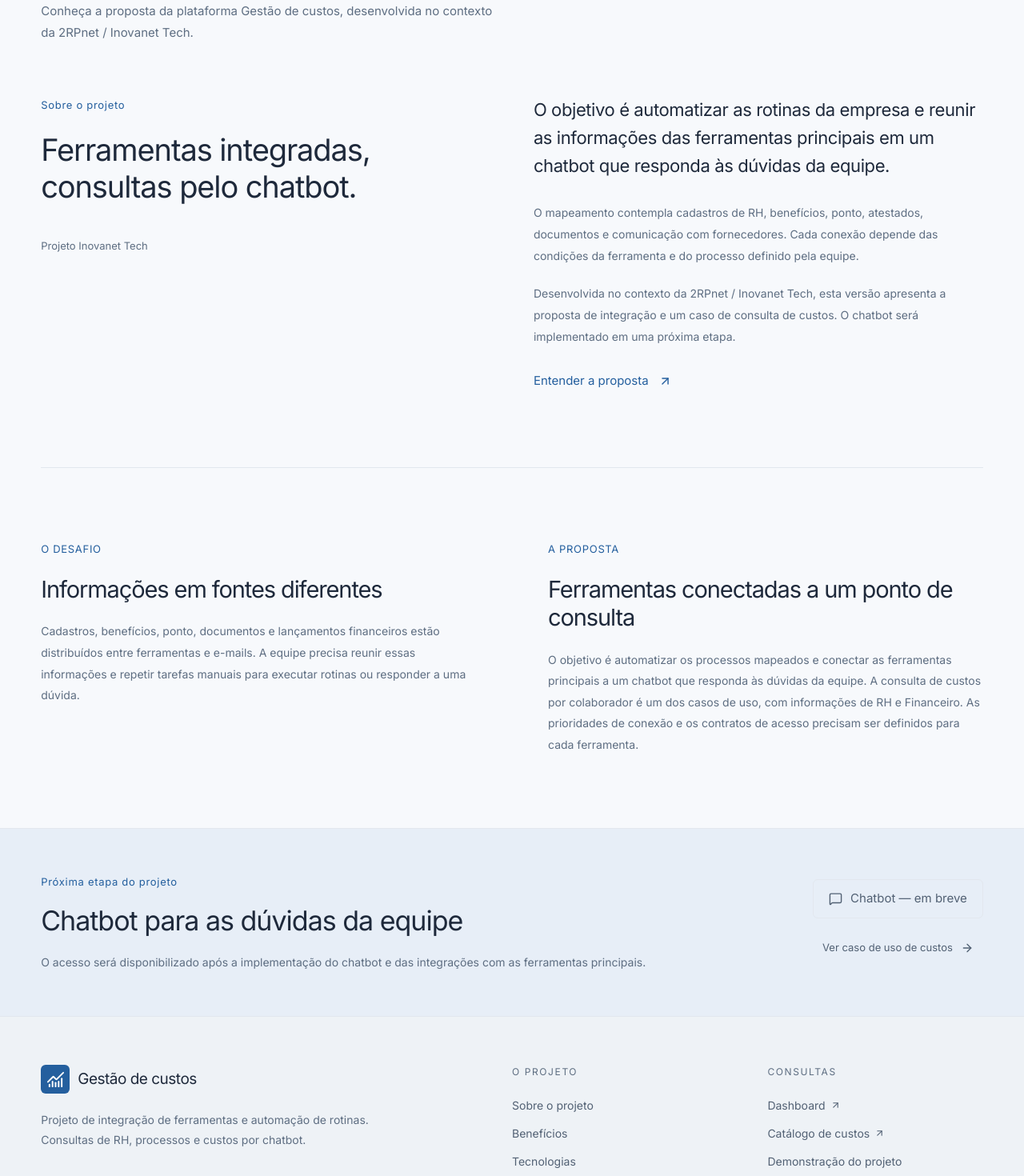
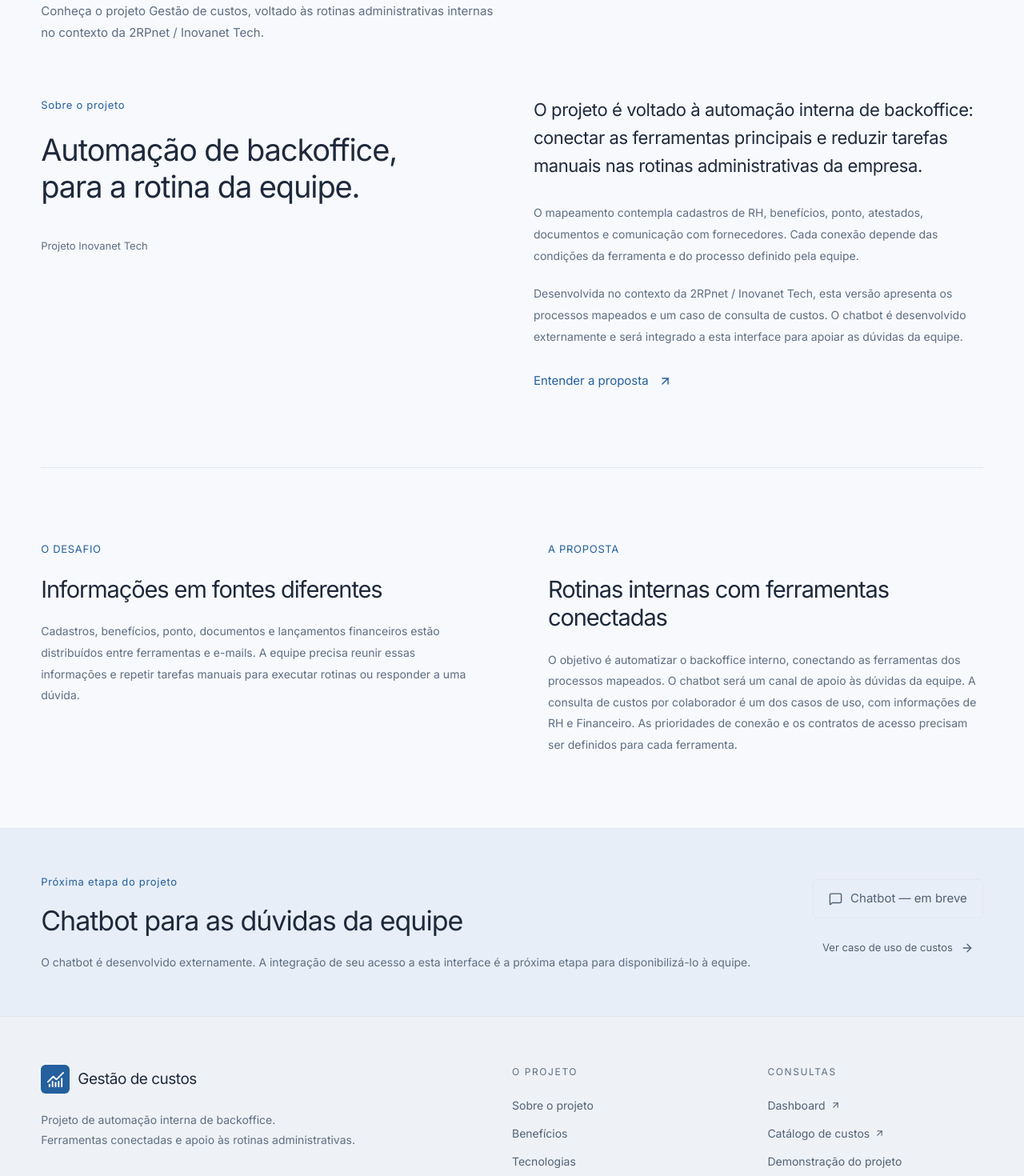
Before and after one commit to Jukamargo/frontend-pi-gestao-de-custos, a React (Vite) app in the folder intelligent-cost-management/: page /sobre in a window 1280 px wide. Shown: the part 340-1810 px from the top of the page at 80% size. Built offline with nearby package versions, Linux system fonts and the light colour scheme.

Commit message:
fix: Alinhar a apresentação ao backoffice interno

```diff
--- a/intelligent-cost-management/index.html
+++ b/intelligent-cost-management/index.html
@@ -27,7 +27,7 @@
     </script>
     <meta
       name="description"
-      content="Gestão de custos — Inovanet: projeto de automação de rotinas e integração das ferramentas principais a um chatbot para responder às dúvidas da equipe."
+      content="Gestão de custos — Inovanet: projeto de automação interna de backoffice, com integração de ferramentas de RH, Financeiro, documentos e comunicação. Acesso ao chatbot externo com integração pendente nesta interface."
     />
     <title>Gestão de custos | Automação e chatbot</title>
   </head>
--- a/intelligent-cost-management/src/components/EcosystemScope.tsx
+++ b/intelligent-cost-management/src/components/EcosystemScope.tsx
@@ -16,8 +16,8 @@ export function EcosystemScope() {
         <span className="eyebrow">Mapeamento de RH</span>
         <h2 id="ecosystem-heading">Serviços e oportunidades de automação</h2>
         <p>
-          O objetivo é automatizar as rotinas mapeadas e conectar as ferramentas
-          principais ao chatbot para responder às dúvidas da equipe. As
+          O mapeamento reúne as rotinas de RH do projeto de automação interna de
+          backoffice. O chatbot será um canal de consulta para a equipe. As
           situações abaixo indicam o encaminhamento de cada serviço; não
           representam integrações ativas nesta demonstração.
         </p>
--- a/intelligent-cost-management/src/components/MarketingSections.tsx
+++ b/intelligent-cost-management/src/components/MarketingSections.tsx
@@ -25,16 +25,16 @@ export function AboutSection() {
         <div className="about-intro">
           <span className="eyebrow">Sobre o projeto</span>
           <h2>
-            Ferramentas integradas, <br />
-            consultas pelo chatbot.
+            Automação de backoffice, <br />
+            para a rotina da equipe.
           </h2>
           <span className="section-index">Projeto Inovanet Tech</span>
         </div>
         <div className="about-copy">
           <p className="lead-copy">
-            O objetivo é automatizar as rotinas da empresa e reunir as
-            informações das ferramentas principais em um chatbot que responda às
-            dúvidas da equipe.
+            O projeto é voltado à automação interna de backoffice: conectar as
+            ferramentas principais e reduzir tarefas manuais nas rotinas
+            administrativas da empresa.
           </p>
           <p>
             O mapeamento contempla cadastros de RH, benefícios, ponto,
@@ -44,8 +44,9 @@ export function AboutSection() {
           </p>
           <p>
             Desenvolvida no contexto da 2RPnet / Inovanet Tech, esta versão
-            apresenta a proposta de integração e um caso de consulta de custos.
-            O chatbot será implementado em uma próxima etapa.
+            apresenta os processos mapeados e um caso de consulta de custos. O
+            chatbot é desenvolvido externamente e será integrado a esta
+            interface para apoiar as dúvidas da equipe.
           </p>
           <Link to="/sobre" className="text-link">
             Entender a proposta <ArrowUpRight size={17} />
@@ -79,7 +80,7 @@ const benefits = [
     title: 'Consultar em uma conversa',
     text: 'Usar o chatbot como ponto de consulta para dúvidas sobre processos, ferramentas e custos.',
     detail:
-      'O chatbot será implementado futuramente. Nesta versão, a consulta de custos está disponível no dashboard, no catálogo e nos seletores demonstrativos.',
+      'O chatbot é desenvolvido externamente; sua integração a esta interface está pendente. A consulta de custos já pode ser explorada no dashboard, no catálogo e nos seletores demonstrativos.',
   },
   {
     icon: Gauge,
@@ -87,7 +88,7 @@ const benefits = [
     title: 'Identificar a fonte da resposta',
     text: 'Apresentar a origem das informações e distinguir dados demonstrativos de processos ainda em análise.',
     detail:
-      'O chatbot futuro deverá indicar a origem das informações. O mapeamento atual preserva as restrições da Alura, do SENAI e do Jurídico.',
+      'A integração ao chatbot externo deve preservar a indicação das fontes. O mapeamento atual registra as restrições da Alura, do SENAI e do Jurídico.',
   },
 ]
 export function BenefitsSection({ expanded = false }: { expanded?: boolean }) {
@@ -98,10 +99,11 @@ export function BenefitsSection({ expanded = false }: { expanded?: boolean }) {
           <SectionHeading
             level={expanded ? 1 : 2}
             eyebrow="Objetivos da solução"
-            title="Automação com um ponto de consulta"
+            title="Automação para o backoffice interno"
           >
-            Conectar os sistemas principais, automatizar os processos mapeados e
-            disponibilizar as informações para consulta pelo chatbot.
+            Conectar os sistemas usados pela equipe e automatizar cadastros,
+            trocas de dados, documentos e comunicação. O chatbot será um canal
+            de consulta às informações dessas rotinas.
           </SectionHeading>
           {!expanded && (
             <Link to="/beneficios" className="text-link">
@@ -135,12 +137,12 @@ export function AgentSection({ full = false }: { full?: boolean }) {
           <div>
             <SectionHeading
               level={full ? 1 : 2}
-              eyebrow="Chatbot · próxima etapa"
+              eyebrow="Chatbot externo · integração pendente"
               title="Perguntas sobre processos, ferramentas e custos"
             >
-              O chatbot será o ponto de consulta às informações das ferramentas
-              principais. Seu acesso será disponibilizado após a implementação e
-              a definição das integrações do projeto.
+              O chatbot é desenvolvido externamente para consultar as
+              informações das ferramentas principais. Falta integrar seu acesso
+              a esta interface para disponibilizá-lo à equipe.
             </SectionHeading>
             <div className="agent-points">
               <span>
@@ -229,10 +231,10 @@ export function TechnologiesSection({ full = false }: { full?: boolean }) {
             eyebrow="Estrutura do projeto"
             title="Ferramentas, automações e chatbot"
           >
-            O objetivo é conectar as ferramentas principais para automatizar
-            rotinas e disponibilizar suas informações em um chatbot. As conexões
-            devem respeitar a disponibilidade de cada serviço e as restrições
-            registradas no mapeamento de RH.
+            O projeto de backoffice interno prevê conectar ferramentas para
+            automatizar rotinas administrativas e apoiar as consultas da equipe.
+            As conexões devem respeitar a disponibilidade de cada serviço e as
+            restrições registradas no mapeamento de RH.
           </SectionHeading>
           {full ? (
             <a className="text-link" href="#ecossistema-rh">
@@ -269,7 +271,7 @@ export function TechnologiesSection({ full = false }: { full?: boolean }) {
             <h3>Chatbot</h3>
             <p>Respostas às dúvidas da equipe, com indicação das fontes.</p>
             <span className="architecture-status">
-              Objetivo central · implementação futura
+              Desenvolvimento externo · integração pendente
             </span>
           </div>
         </div>
@@ -279,7 +281,7 @@ export function TechnologiesSection({ full = false }: { full?: boolean }) {
               <h3>Nesta interface</h3>
               <p>
                 React, TypeScript, Vite e React Router. A interface apresenta o
-                escopo e o botão de acesso futuro ao chatbot. O dashboard e os
+                escopo e o botão reservado ao chatbot externo. O dashboard e os
                 seletores de custos utilizam dados fictícios locais.
               </p>
             </article>
@@ -296,10 +298,10 @@ export function TechnologiesSection({ full = false }: { full?: boolean }) {
               <h3>Próximas etapas do projeto</h3>
               <p>
                 Priorizar as ferramentas principais, confirmar seus contratos de
-                acesso e integrar o chatbot. O contexto técnico registra um
-                workflow Gemini Enterprise para a consulta de custos; sua
-                conexão à interface e a evolução para BigQuery permanecem etapas
-                futuras.
+                acesso e integrar o acesso ao chatbot externo. O contexto
+                técnico registra um workflow Gemini Enterprise para a consulta
+                de custos; sua conexão à interface e a evolução para BigQuery
+                permanecem etapas futuras.
               </p>
             </article>
           </div>
@@ -317,8 +319,8 @@ export function CallToAction() {
           <span className="eyebrow">Próxima etapa do projeto</span>
           <h2>Chatbot para as dúvidas da equipe</h2>
           <p>
-            O acesso será disponibilizado após a implementação do chatbot e das
-            integrações com as ferramentas principais.
+            O chatbot é desenvolvido externamente. A integração de seu acesso a
+            esta interface é a próxima etapa para disponibilizá-lo à equipe.
           </p>
         </div>
         <div className="cta-actions">
--- a/intelligent-cost-management/src/components/layout/Footer.tsx
+++ b/intelligent-cost-management/src/components/layout/Footer.tsx
@@ -9,9 +9,9 @@ export function Footer() {
           <div>
             <Brand />
             <p>
-              Projeto de integração de ferramentas e automação de rotinas.
+              Projeto de automação interna de backoffice.
               <br />
-              Consultas de RH, processos e custos por chatbot.
+              Ferramentas conectadas e apoio às rotinas administrativas.
             </p>
           </div>
           <div>
--- a/intelligent-cost-management/src/components/ui/ChatbotButton.tsx
+++ b/intelligent-cost-management/src/components/ui/ChatbotButton.tsx
@@ -6,7 +6,7 @@ export function ChatbotButton() {
       type="button"
       className="button chatbot-button"
       disabled
-      title="O chatbot será disponibilizado em uma próxima etapa"
+      title="O acesso ao chatbot externo será disponibilizado após a integração"
     >
       <MessageSquare size={17} aria-hidden="true" />
       Chatbot — em breve
--- a/intelligent-cost-management/src/pages/About/index.tsx
+++ b/intelligent-cost-management/src/pages/About/index.tsx
@@ -7,10 +7,10 @@ export default function About() {
         <SectionHeading
           level={1}
           eyebrow="SOBRE O PROJETO"
-          title="Automação de rotinas e consultas por chatbot"
+          title="Automação interna de backoffice"
         >
-          Conheça a proposta da plataforma Gestão de custos, desenvolvida no
-          contexto da 2RPnet / Inovanet Tech.
+          Conheça o projeto Gestão de custos, voltado às rotinas administrativas
+          internas no contexto da 2RPnet / Inovanet Tech.
         </SectionHeading>
       </div>
       <AboutSection />
@@ -27,13 +27,14 @@ export default function About() {
         </article>
         <article>
           <span className="eyebrow">A PROPOSTA</span>
-          <h2>Ferramentas conectadas a um ponto de consulta</h2>
+          <h2>Rotinas internas com ferramentas conectadas</h2>
           <p>
-            O objetivo é automatizar os processos mapeados e conectar as
-            ferramentas principais a um chatbot que responda às dúvidas da
-            equipe. A consulta de custos por colaborador é um dos casos de uso,
-            com informações de RH e Financeiro. As prioridades de conexão e os
-            contratos de acesso precisam ser definidos para cada ferramenta.
+            O objetivo é automatizar o backoffice interno, conectando as
+            ferramentas dos processos mapeados. O chatbot será um canal de apoio
+            às dúvidas da equipe. A consulta de custos por colaborador é um dos
+            casos de uso, com informações de RH e Financeiro. As prioridades de
+            conexão e os contratos de acesso precisam ser definidos para cada
+            ferramenta.
           </p>
         </article>
       </section>
```
Also changed, not shown: intelligent-cost-management/src/pages/Home/index.tsx (+7 -6 lines), 4 other files (tests, documents, lock files or other folders).
